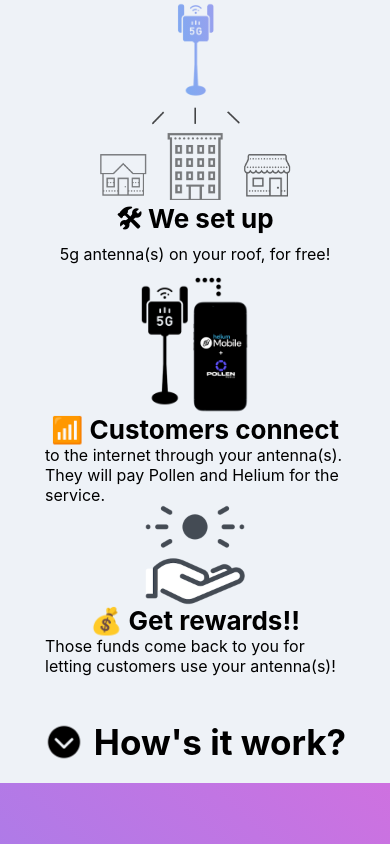
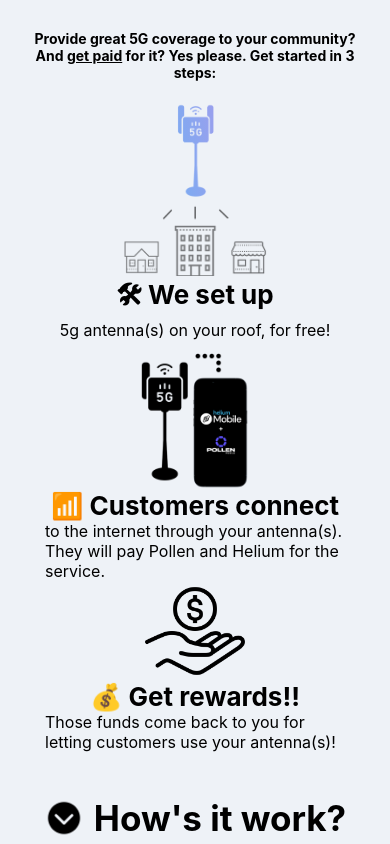
Before and after one commit to NiTHIN-K/business-two, a React (Create React App) app: page / in a window 390 px wide. Shown: the top 844 px of the page. Built offline with nearby package versions, Linux system fonts and the light colour scheme.

Commit message:
added headline

```diff
--- a/src/App.css
+++ b/src/App.css
@@ -3,6 +3,18 @@
 #root,
 .App {
   height: 100%
+}
+
+.underline {
+  text-decoration: underline;
+}
+
+.headline{
+  margin-bottom: 50px;
+  max-width: 900px;
+  text-align: center;
+/* set at the top of the section */
+  /* margin-top: 0; */
 }
 
 .section {
@@ -85,7 +97,11 @@
   font-weight: bold;
 }
 
-.faq-row{
+.row-title-text {
+  text-shadow: 0 0 4px black;
+}
+
+.faq-row {
   padding: 10px !important;
 }
 
@@ -125,7 +141,7 @@
   height: 300px;
 }
 
-.step-content-lower{
+.step-content-lower {
   max-width: 300px;
 }
 
@@ -156,14 +172,16 @@
 
 .examples {
   display: flex;
+  height: 300px;
   flex-direction: row;
   justify-content: space-around;
   align-items: center;
   margin: 20px 0;
-  overflow-x: scroll;
+  /* overflow: scroll; */
 }
 
 .example-image {
+  scroll-snap-align: left;
   margin-right: 10px;
   width: 300px;
   height: 300px;
@@ -184,7 +202,7 @@
   top: 100px;
 }
 
-.faq-row-wrapper *{
+.faq-row-wrapper * {
   color: white !important;
 }
 
@@ -195,36 +213,53 @@
   justify-content: center;
 }
 
-#step-one .step-image>*{
+#step-one .step-image>* {
   height: 150px;
   max-width: 300px;
+}
+
+@media only screen and (max-width: 600px) {
+  .headline {
+    margin-bottom: 20px;
+    margin-top: 30px;
+    font-size: 14px;
+    max-width: 85%;
   }
 
-@media only screen and (max-width: 600px){
-  .examples{
+  .examples {
     justify-content: flex-start;
-    scroll-snap-type: x mandatory;
+    overflow-x: scroll;
   }
 
-  .section{
+  .section {
     height: fit-content;
   }
-  .howsItWork{
+
+  .howsItWork {
     position: relative;
     bottom: 0;
   }
-  .step-list{
+
+  .step-list {
     flex-direction: column;
   }
-  .step-image img{
+
+  .step-image img {
     max-width: 150px;
     height: 150px;
   }
-  #step-one .step-image>*{
+
+  #step-one .step-image>* {
     max-width: 200px;
     height: 100px;
   }
-  #step-three .step-image>*{
+
+  #step-one .step-image .step-bottom {
+    max-width: 200px;
+    height: 75px;
+  }
+
+  #step-three .step-image>* {
     max-width: 100px;
     height: 100px;
   }
--- a/src/App.js
+++ b/src/App.js
@@ -11,7 +11,7 @@
   rows: [
     {
       title: "What exactly does the antenna do?",
-      content: <p>The antenna and its associated hardware will broadcast your internet connection through a 5G wireless signal that phones can connect to.
+      content: <p>The antenna and its associated hardware will broadcast your internet (through an ethernet cable from your router/modem) connection through a 5G wireless signal that phones can connect to.
         It's essentially a wireless router, but with a 5G signal. Customers of <a rel="noopener noreferrer" href='https://www.pollenmobile.io/how-it-works'>Pollen Mobile</a> and <a rel="noopener noreferrer" href='https://hellohelium.com/'>Helium Mobile</a> will
         be able to connect to the internet through your setup.</p>,
     },
@@ -41,8 +41,8 @@
       content: `Payment will usually be an agreed upon flat amount per month, but can also be a percentage of the revenue generated by the antennas. We will work with you to determine the best payment method for you.`,
     },
     {
-      title: "What if my roof/installation site doesn't have power/internet?",
-      content: `We can work with you to find a solution. We can install a solar panel and battery to power the antenna, and we can install a new internet connection  .`
+      title: "What if my roof/installation site doesn't have ethernet access?",
+      content: `We can work with you to find a solution. We can provide another router or powerline adapter that will allow an ethernet cable on the roof.`
     },
   ]
 };
@@ -70,6 +70,9 @@
   return (
     <div className="App">
       <div className="section" id="section1">
+        <h1 className='headline'>
+          Provide great 5G coverage to your community? <br/> And <span className='underline'>get paid</span> for it? Yes please. Get started in 3 steps:
+        </h1>
         <div className='step-list'>
           <div className='step' id='step-one'>
             <div className='step-image'>
```
Also changed, not shown: src/images/stepthree.png.
